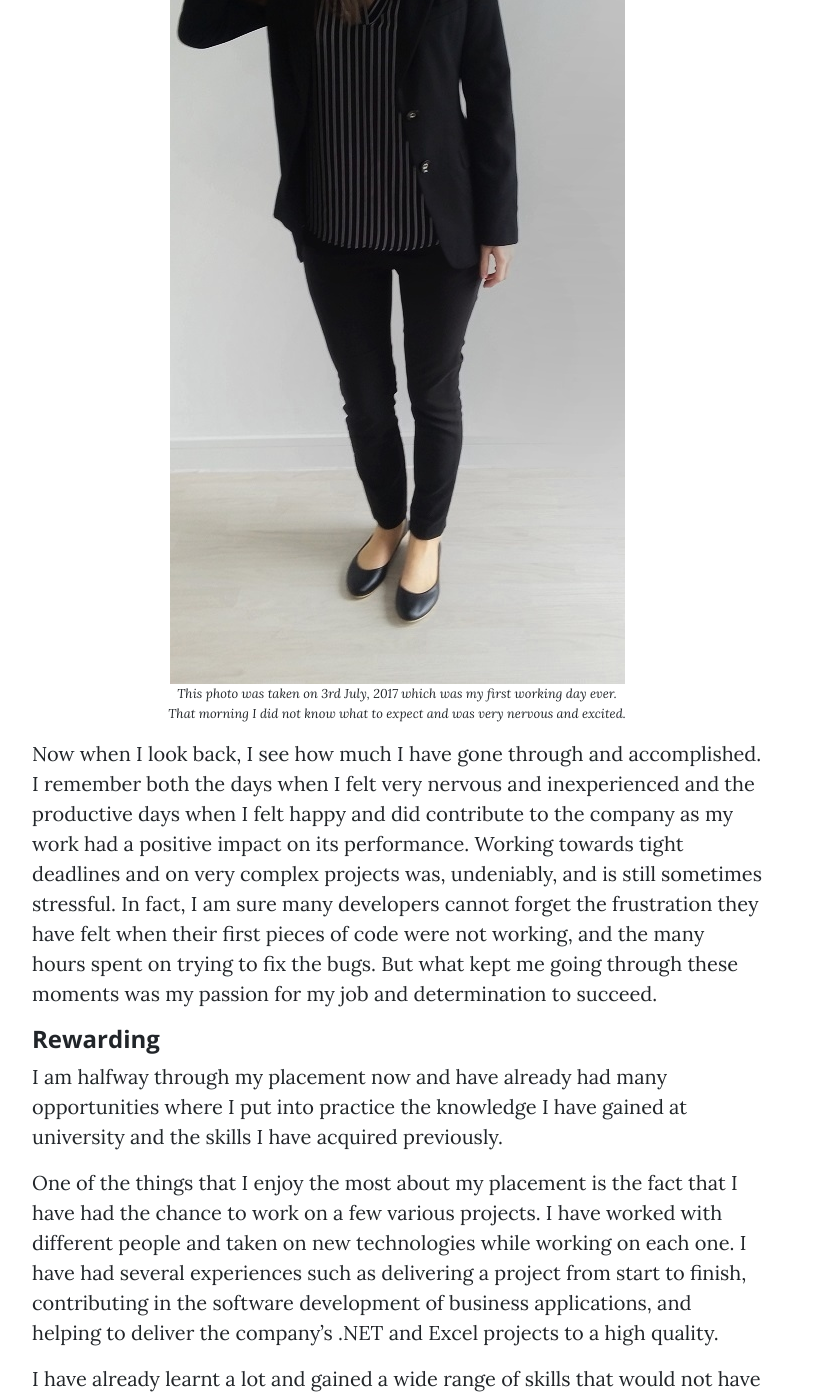
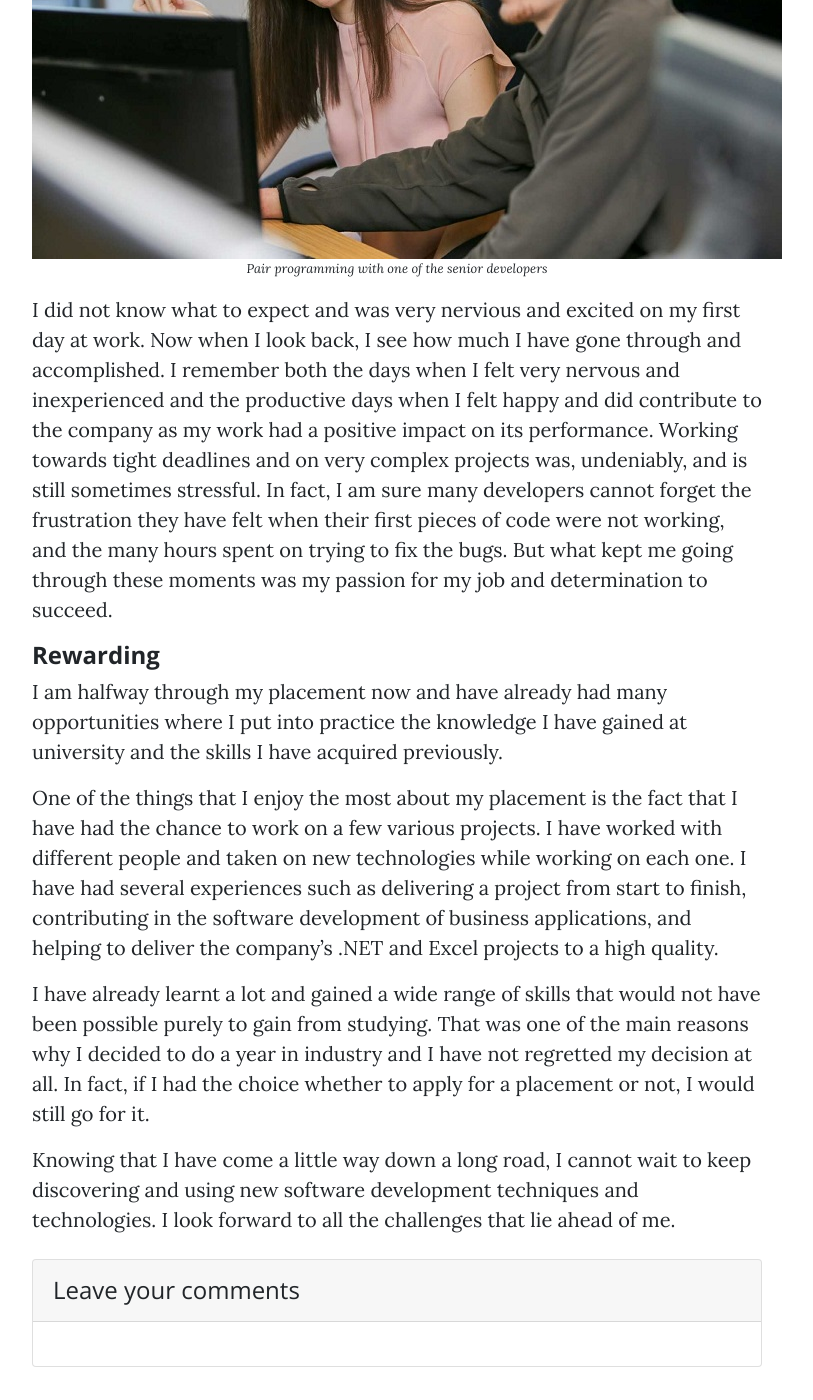
Before and after one commit to aynesbekir/blog, a Jekyll site: the page built from _posts/2018-03-08-eight-months-in-the-industry.md, in a window 1280 px wide and 1400 px high, scrolled down 1277 px. Shown: the whole window, without its empty margins (243-1056 px from the left). Built offline with Jekyll 4.4.1, drawn with Linux system fonts in a browser that asks for light colours; nearby versions of some CDN libraries; comment, search, counter and statistics services are not loaded; some of the changed text lies outside the part shown.

Commit message:
Changed the date and image of first blog post

```diff
--- a/_posts/2018-03-02-eight-months-in-the-industry.md
+++ b/_posts/2018-03-08-eight-months-in-the-industry.md
@@ -8,8 +8,7 @@ author: "Aynes Bekir"
 description: "In my first blog post I would like to share with you my placement experience so far. When applying for a placement, little did I know about working full-time in a professional setting. Moreover, I did not anticipate that it would be so exciting, challenging and rewarding."
 comments: true
 permalink: /blog/:categories/:title/
-image: "work.jpeg"
-featuredImage: "first-working-day.jpeg"
+image: "work2.jpg"
 ---
 In my first blog post I would like to share with you my placement experience so far. When applying for a placement, little did I know about working full-time in a professional setting. Moreover, I did not anticipate that it would be so exciting, challenging and rewarding.
 <br />
@@ -21,10 +20,10 @@ In this journey, there have been plenty of moments that made my pulse run up. Th
 #### **Challenging**
 I remember my first week in the office quite well, even though it was such a long time ago. This week was an emotional rollercoaster. New place, new people, new environment. It took a bit to get into the routine and find my feet, but it was all good once I settled in. Shout out to my colleagues who made me feel so welcome from the moment I stepped into the office.
 
-![First working day ever]({{ site.baseurl }}/img/{{ page.featuredImage }})
-*This photo was taken on 3rd July, 2017 which was my first working day ever.<br />That morning I did not know what to expect and was very nervous and excited.*
+![Work]({{ site.baseurl }}/img/{{ page.image }})
+*Pair programming with one of the senior developers*
 
-Now when I look back, I see how much I have gone through and accomplished. I remember both the days when I felt very nervous and inexperienced and the productive days when I felt happy and did contribute to the company as my work had a positive impact on its performance. Working towards tight deadlines and on very complex projects was, undeniably, and is still sometimes stressful. In fact, I am sure many developers cannot forget the frustration they have felt when their first pieces of code were not working, and the many hours spent on trying to fix the bugs. But what kept me going through these moments was my passion for my job and determination to succeed.
+I did not know what to expect and was very nervious and excited on my first day at work. Now when I look back, I see how much I have gone through and accomplished. I remember both the days when I felt very nervous and inexperienced and the productive days when I felt happy and did contribute to the company as my work had a positive impact on its performance. Working towards tight deadlines and on very complex projects was, undeniably, and is still sometimes stressful. In fact, I am sure many developers cannot forget the frustration they have felt when their first pieces of code were not working, and the many hours spent on trying to fix the bugs. But what kept me going through these moments was my passion for my job and determination to succeed.
 <br />
 #### **Rewarding**
 I am halfway through my placement now and have already had many opportunities where I put into practice the knowledge I have gained at university and the skills I have acquired previously.
```
Also changed, not shown: img/first-working-day.jpeg (deleted), img/work2.jpg (added).
